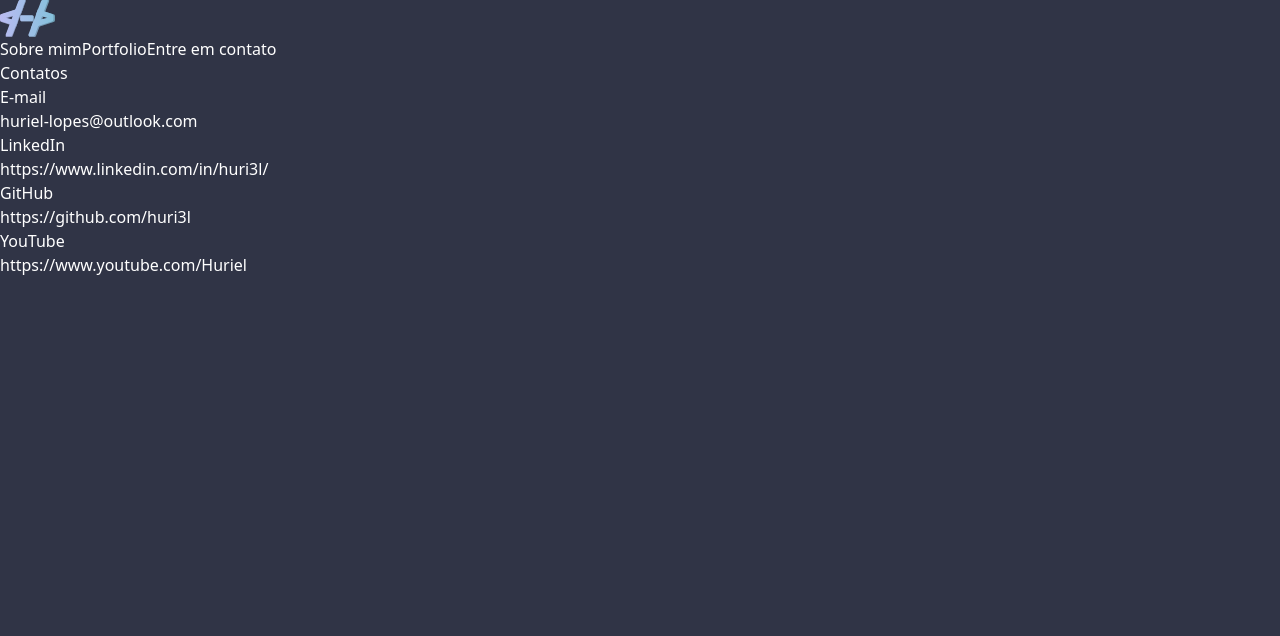
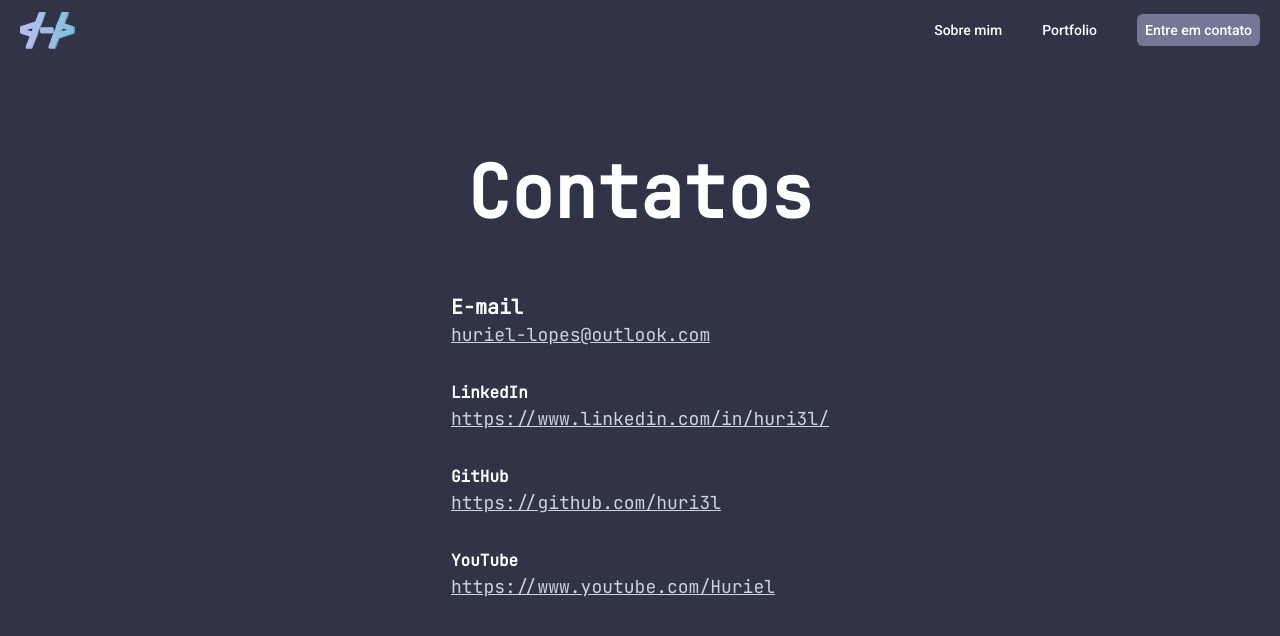
Before and after one commit to huri3l/portfolio, a Next.js app: page /contatos in a window 1280 px wide. Shown: the top 636 px of the page. Built offline with nearby package versions, Linux system fonts and the light colour scheme.

Commit message:
Imagens no Next com next/image, next/font e Estilização com Tailwind! - Next.js

```diff
--- a/next.config.js
+++ b/next.config.js
@@ -1,6 +1,16 @@
 /** @type {import('next').NextConfig} */
 const nextConfig = {
   reactStrictMode: true,
-}
+  images: {
+    remotePatterns: [
+      {
+        protocol: 'https',
+        hostname: 'avatars.githubusercontent.com',
+        port: '',
+        pathname: '/u/**',
+      },
+    ],
+  },
+};
 
-module.exports = nextConfig
+module.exports = nextConfig;
--- a/src/components/Home/AboutMe.tsx
+++ b/src/components/Home/AboutMe.tsx
@@ -1,33 +1,66 @@
+import { Roboto } from 'next/font/google';
+import Image from 'next/image';
 import Link from 'next/link';
+
+const roboto = Roboto({ subsets: ['latin'], weight: '400' });
 
 export const AboutMe = () => {
   return (
-    <main>
-      <div>
-        <h1>
-          Prazer, sou &nbsp;
-          <span>Huriel</span>
+    <main className="flex flex-wrap-reverse justify-center items-center gap-10 md:gap-32 py-8 text-lg text-center xl:text-left xl:flex-nowrap xl:justify-between">
+      <div className="text-white flex flex-col items-center xl:items-start gap-4 w-full xl:w-120">
+        <h1 className="text-3xl sm:text-7xl xl:leading-[80px]">
+          Prazer, sou
+          <span className="font-bold"> Huriel</span>
         </h1>
-        <div>
-          <h2>
+        <div className="mb-12">
+          <h2 className={`${roboto.className} mb-12`}>
             Sou um Desenvolvedor Front-end apaixonado por criar interfaces e ajudar outros devs!
           </h2>
-          <Link href="/contatos">Converse comigo!</Link>
+          <Link
+            href="/contatos"
+            className="p-3 bg-h-gray-500 w-fit text-xl rounded-lg transition-all hover:bg-opacity-80"
+          >
+            Converse comigo!
+          </Link>
         </div>
-        <ul>
-          <li style={{ backgroundColor: '#2F74C0', color: '#FFFFFF' }}>typescript</li>
-          <li style={{ backgroundColor: '#6BDDFA', color: '#000000' }}>react</li>
-          <li style={{ backgroundColor: '#EFD81D', color: '#000000' }}>javascript</li>
-          <li style={{ backgroundColor: '#000000', color: '#FFFFFF' }}>next.js</li>
+        <ul className="flex flex-wrap justify-center xl:grid xl:grid-cols-2 xl:w-fit gap-3 text-xl">
+          <li
+            style={{ backgroundColor: '#2F74C0', color: '#FFFFFF' }}
+            className="w-fit p-2 rounded-md"
+          >
+            typescript
+          </li>
+          <li
+            style={{ backgroundColor: '#6BDDFA', color: '#000000' }}
+            className="w-fit p-2 rounded-md"
+          >
+            react
+          </li>
+          <li
+            style={{ backgroundColor: '#EFD81D', color: '#000000' }}
+            className="w-fit p-2 rounded-md"
+          >
+            javascript
+          </li>
+          <li
+            style={{ backgroundColor: '#000000', color: '#FFFFFF' }}
+            className="w-fit p-2 rounded-md"
+          >
+            next.js
+          </li>
         </ul>
       </div>
-      <div>
-        <img
+      <div className="relative">
+        <Image
           src="https://avatars.githubusercontent.com/u/61247833?v=4"
           alt="Foto de Perfil de Huriel. Homem caucasiano, cabelo castanho e um sorriso no rosto"
+          width={500}
+          height={500}
+          unoptimized
+          className="rounded-full"
         />
-        <p>
-          <span>2+</span>
+        <p className="p-4 w-fit text-base leading-tight bg-h-blue-500 rounded-xl text-black absolute -bottom-[12px] sm:bottom-3">
+          <span className="text-4xl">2+</span>
           <br />
           anos de experiência
         </p>
--- a/src/components/commons/Header/index.tsx
+++ b/src/components/commons/Header/index.tsx
@@ -1,16 +1,26 @@
 import Image from 'next/image';
 import Link from 'next/link';
+import { Roboto } from 'next/font/google';
+
+const roboto = Roboto({ subsets: ['latin'], weight: '500' });
 
 export const Header = () => {
   return (
-    <header>
+    <header
+      className={`${roboto.className} bg-h-blue-900 text-sm flex py-3 px-5 justify-between items-center sticky top-0 z-20`}
+    >
       <Link href="/">
         <Image src="/icon.svg" width={55} height={55} alt="Ícone da letra H, Logo de Huriel" />
       </Link>
-      <nav>
+      <nav className="hidden md:flex items-center gap-10 text-md">
         <Link href="/">Sobre mim</Link>
         <Link href="/portfolio">Portfolio</Link>
-        <Link href="/contatos">Entre em contato</Link>
+        <Link
+          href="/contatos"
+          className="px-2 py-1.5 bg-h-gray-500 rounded-md text-white text-md transition-all hover:bg-opacity-80"
+        >
+          Entre em contato
+        </Link>
       </nav>
     </header>
   );
--- a/src/components/commons/Layout/index.tsx
+++ b/src/components/commons/Layout/index.tsx
@@ -1,13 +1,16 @@
 import { ReactNode } from 'react';
+import { JetBrains_Mono } from 'next/font/google';
 import { Header } from '../Header';
 
 interface LayoutProps {
   children?: ReactNode;
 }
 
+const jetbrains_mono = JetBrains_Mono({ subsets: ['latin'], weight: '400' });
+
 export const Layout = ({ children }: LayoutProps) => {
   return (
-    <div>
+    <div className={jetbrains_mono.className}>
       <Header />
       {children}
     </div>
--- a/src/pages/404.tsx
+++ b/src/pages/404.tsx
@@ -1,5 +1,8 @@
 import Head from 'next/head';
 import Link from 'next/link';
+import { Roboto } from 'next/font/google';
+
+const roboto = Roboto({ weight: '500', subsets: ['latin'] });
 
 const NotFound = () => {
   return (
@@ -7,13 +10,19 @@ const NotFound = () => {
       <Head>
         <title>404 | Huriel</title>
       </Head>
-      <div>
-        <h1>404</h1>
-        <div>
-          <p>Oops, não conseguimos encontrar essa página!</p>
-          <span>Clique no botão abaixo para ser redirecionado à Página Inicial</span>
-        </div>
-        <Link href="/">Ir para a Página Inicial</Link>
+      <div className="text-center mt-12 md:mt-24 space-y-8 md:space-y-16 px-6 md:px-32">
+        <h1 className="text-7xl font-bold">404</h1>
+        <p className="flex flex-col space-y-8 md:space-y-4">
+          <span>Oops, não conseguimos encontrar essa página!</span>
+          <span>Clique no botão abaixo para ser redirecionado à Página Inicial.</span>
+        </p>
+        <Link href="/">
+          <button
+            className={`${roboto.className} p-4 bg-h-blue-500 rounded-xl text-black font-bold mt-5 md:mt-12`}
+          >
+            Voltar para a Página Inicial
+          </button>
+        </Link>
       </div>
     </>
   );
--- a/src/pages/contatos.tsx
+++ b/src/pages/contatos.tsx
@@ -6,31 +6,55 @@ const Contatos = () => {
       <Head>
         <title>Contatos | Huriel</title>
       </Head>
-      <div>
-        <h1>Contatos</h1>
-        <ul>
-          <li>
-            <span>E-mail</span>
-            <div>
-              <a href="mailto:huriel-lopes@outlook.com">huriel-lopes@outlook.com</a>
+      <div className="mt-12 md:mt-24 space-y-8 md:space-y-16 px-6 md:px-32">
+        <h1 className="text-5xl md:text-7xl font-bold text-center">Contatos</h1>
+        <ul className="table mx-auto space-y-6 md:space-y-8">
+          <li className="md:text-xl">
+            <span className="font-bold">E-mail</span>
+            <div className="flex gap-1 md:gap-3 items-center">
+              <a
+                href="mailto:huriel-lopes@outlook.com"
+                target="_blank"
+                className="text-sm md:text-lg text-slate-300 underline truncate"
+              >
+                huriel-lopes@outlook.com
+              </a>
             </div>
           </li>
           <li>
-            <span>LinkedIn</span>
-            <div>
-              <a href="https://www.linkedin.com/in/huri3l/">https://www.linkedin.com/in/huri3l/</a>
+            <span className="font-bold">LinkedIn</span>
+            <div className="flex gap-1 md:gap-3 items-center">
+              <a
+                href="https://www.linkedin.com/in/huri3l/"
+                target="_blank"
+                className="text-sm md:text-lg text-slate-300 underline truncate"
+              >
+                https://www.linkedin.com/in/huri3l/
+              </a>
             </div>
           </li>
           <li>
-            <span>GitHub</span>
-            <div>
-              <a href="https://github.com/huri3l">https://github.com/huri3l</a>
+            <span className="font-bold">GitHub</span>
+            <div className="flex gap-1 md:gap-3 items-center">
+              <a
+                href="https://github.com/huri3l"
+                target="_blank"
+                className="text-sm md:text-lg text-slate-300 underline truncate"
+              >
+                https://github.com/huri3l
+              </a>
             </div>
           </li>
           <li>
-            <span>YouTube</span>
-            <div>
-              <a href="https://www.youtube.com/Huriel">https://www.youtube.com/Huriel</a>
+            <span className="font-bold">YouTube</span>
+            <div className="flex gap-1 md:gap-3 items-center">
+              <a
+                href="https://www.youtube.com/Huriel"
+                target="_blank"
+                className="text-sm md:text-lg text-slate-300 underline truncate"
+              >
+                https://www.youtube.com/Huriel
+              </a>
             </div>
           </li>
         </ul>
--- a/src/pages/index.tsx
+++ b/src/pages/index.tsx
@@ -11,7 +11,7 @@ const Home = () => {
           content="Sou um desenvolvedor Front-end apaixonado por criar interfaces e ajudar outros devs!"
         />
       </Head>
-      <div>
+      <div className="py-12 px-6 md:px-32 space-y-10 md:space-y-28">
         <AboutMe />
       </div>
     </>
--- a/tailwind.config.js
+++ b/tailwind.config.js
@@ -5,6 +5,21 @@ module.exports = {
     './src/components/**/*.{js,ts,jsx,tsx}',
     './src/app/**/*.{js,ts,jsx,tsx}',
   ],
-  theme: {},
+  theme: {
+    extend: {
+      colors: {
+        'h-gray-500': '#737994',
+        'h-blue-500': '#8CAAEE',
+        'h-blue-900': '#303446',
+      },
+      width: {
+        120: '30rem',
+        125: '31.25rem',
+      },
+      height: {
+        125: '31.25rem',
+      },
+    },
+  },
   plugins: [],
 };
```
